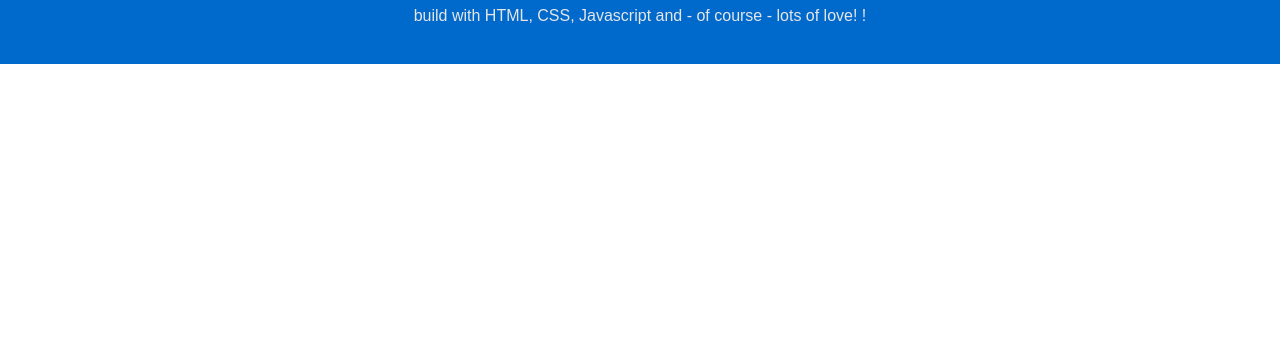
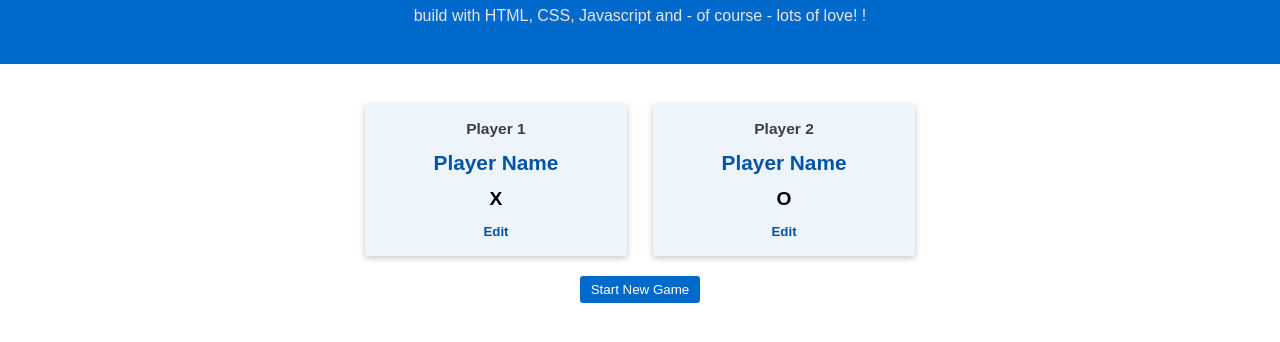
Before and after one commit to Erick-86/Tic-Tac-Toe-game, a plain HTML site: page index.html in a window 1280 px wide. Shown: the part 62-404 px from the top of the page. Drawn offline with Linux system fonts and the light colour scheme.

Commit message:
player section and its styling

```diff
--- a/index.html
+++ b/index.html
@@ -12,6 +12,28 @@
         <h1>play tic, tac, toe</h1>
         <p>build with HTML, CSS, Javascript and - of course - lots of love! !</p>
     </header>
+
+    <main>
+        <section class="players-section">
+            <div class="players-container">
+                <div class="players 1">
+                    <p>Player 1</p>
+                    <h3 class="player-name">Player Name</h3>
+                    <span>X</span>
+                    <button>Edit</button>
+                </div>
+
+                <div class="players 2">
+                    <p>Player 2</p>
+                    <h3 class="player-name">Player Name</h3>
+                    <span>O</span>
+                    <button>Edit</button>
+                </div>
+            </div>
+            <button class="start-btn">Start New Game</button>
+        </section>
+
+    </main>
 </body>
 <script src="script.js"></script>
 </html>
--- a/style.css
+++ b/style.css
@@ -24,3 +24,70 @@ header p{
     font-size: 1rem;
     margin: .6rem 0rem;
 }
+
+/* Start Game Section */
+.players-section{
+    display: flex;
+    flex-direction: column;
+    align-items: center;
+}
+.players-container{
+    display: flex;
+    justify-content: center;
+    margin: 2.5rem 0rem 1.3rem 0rem;
+}
+
+.players-section .players{
+    display: flex;
+    flex-direction: column;
+    align-items: center;
+    background-color: #edf4fc;
+    padding: 1rem 4.3rem;
+    margin: 0rem .8rem;
+    border-radius: .2rem;
+    box-shadow: 0px 2px 6px 0px rgba(112,112,112,0.4);
+    -webkit-box-shadow: 0px 2px 6px 0px rgba(112,112,112,0.4);
+    -moz-box-shadow: 0px 2px 6px 0px rgba(112,112,112,0.4);
+}
+
+.players-section .players p{
+    color: #3f3f3f;
+    font-size: .97rem;
+    font-weight: 600;
+    margin: 0;
+}
+
+.players-section .players h3{
+    margin: .8rem 0rem;
+    color: #0054a3;
+    font-size: 1.3rem;
+}
+
+.players-section .players span{
+    margin: 0;
+    padding-bottom: .8rem;
+    font-weight: 800;
+    font-size: 1.2rem;
+}
+
+.players-section .players button{
+    border: none;
+    background-color: inherit;
+    color: #0054a3;
+    font-weight: 600;
+    cursor: pointer;
+}
+
+main .start-btn{
+    border: none;
+    border-radius: .2rem;
+    background-color: #0069cc;
+    padding: .35rem .7rem;
+    color: #ffffff;
+    cursor: pointer;
+    transition: .3s;
+}
+
+main .start-btn:hover{
+    background-color: #2483db;
+}
```
